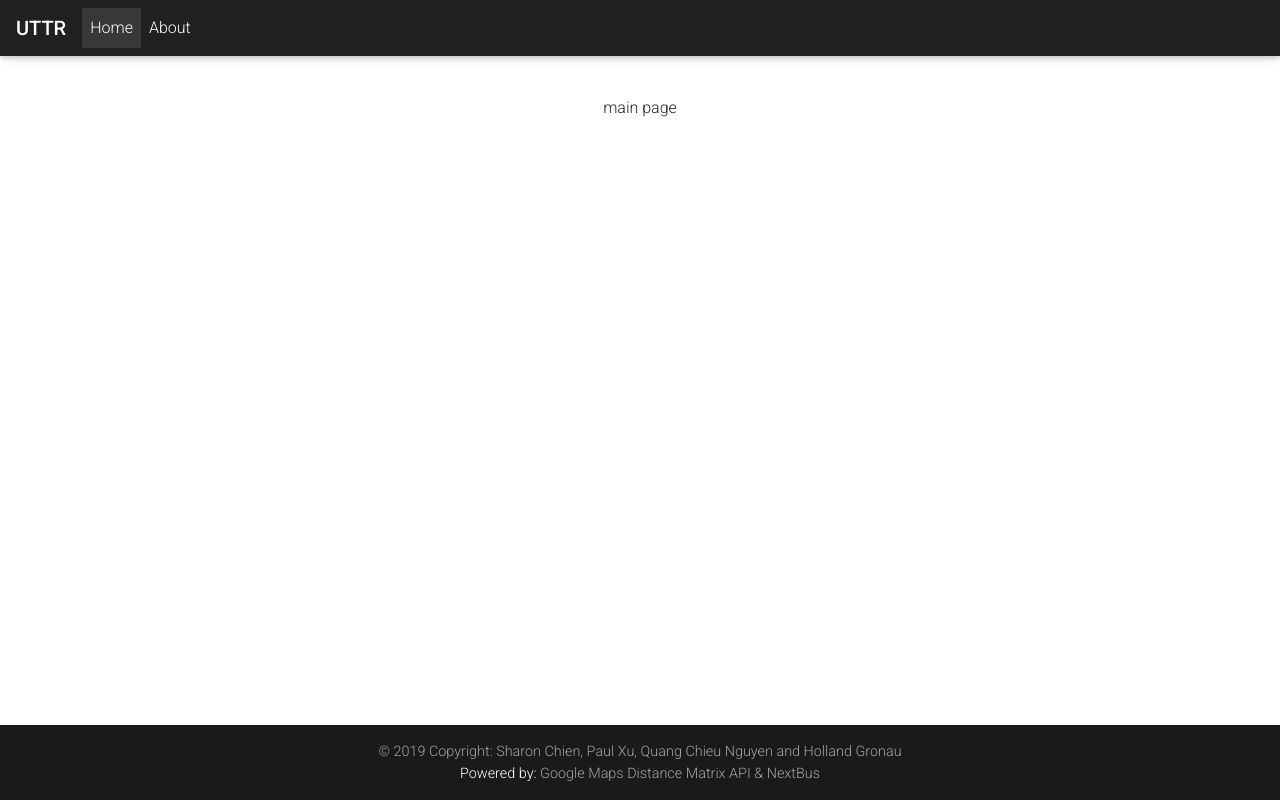
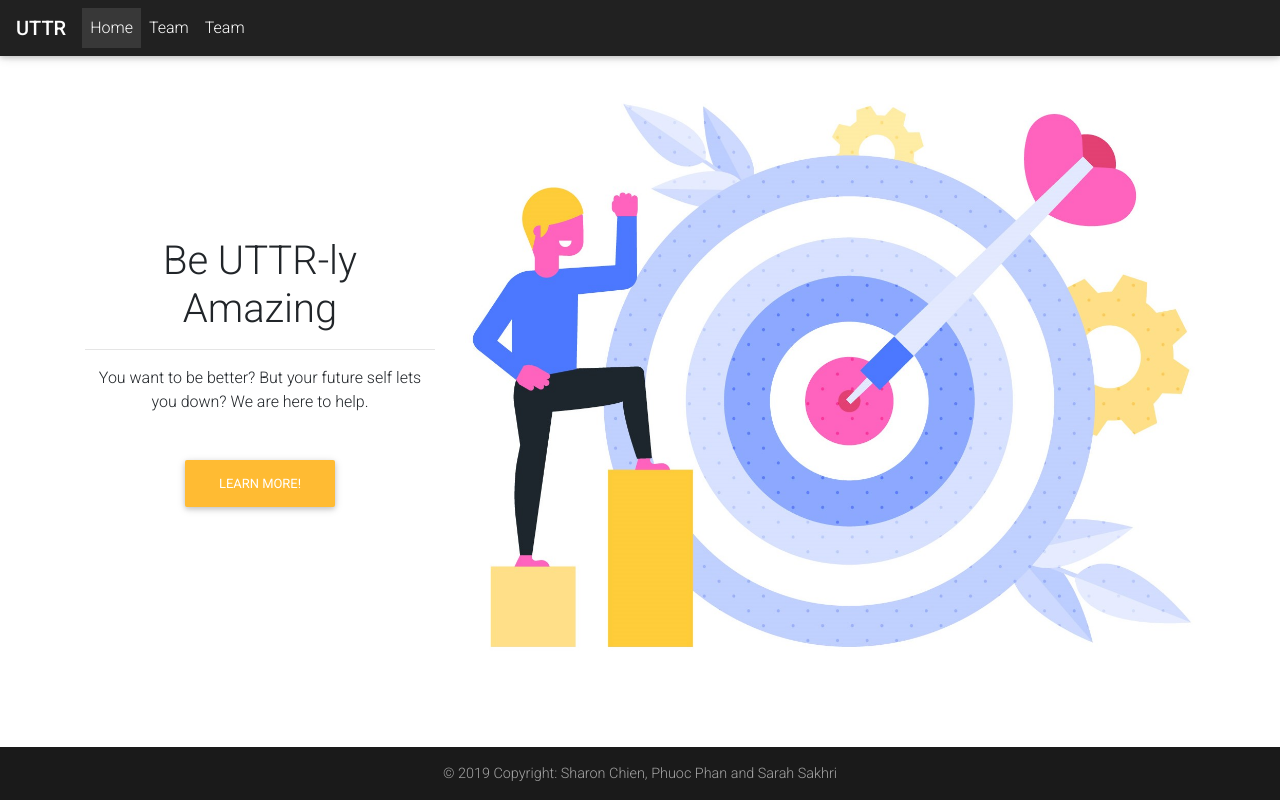
Before and after one commit to uttrly/UTTRv2, a React (Create React App) app in the folder client/: page / in a window 1280 px wide. Built offline with nearby package versions, Linux system fonts and the light colour scheme.

Commit message:
finished the team + home page

```diff
--- a/client/src/App.js
+++ b/client/src/App.js
@@ -4,7 +4,8 @@ import './App.css';
 import Nav from './components/Nav'
 import Footer from './components/Footer'
 import Main from './pages/Main'
-import AboutPage from './pages/About'
+import TeamPage from './pages/Team'
+import About from './pages/About'
 import Err from './pages/404'
 import Signin from './pages/Signin'
 import Signup from './pages/Signup'
@@ -16,7 +17,8 @@ function App() {
         <Nav />
           <Switch>
             <Route exact path="/" component={Main}/>
-            <Route exact path="/about" component={AboutPage}/>
+            <Route exact path="/team" component={TeamPage}/>
+            <Route exact path="/about" component={About}/>
             <Route exact path="/signin" component={Signin}/>
             <Route exact path="/signup" component={Signup}/>
             <Route component={Err} />
--- a/client/src/components/Footer/index.js
+++ b/client/src/components/Footer/index.js
@@ -6,8 +6,7 @@ const FooterPage = () => {
     <MDBFooter color="elegant-color-dark" className="font-small mt-4">
       <div className="footer-copyright text-center py-3">
         <MDBContainer fluid>
-          &copy; {new Date().getFullYear()} Copyright: Sharon Chien, Paul Xu, Quang Chieu Nguyen and Holland Gronau<br></br>
-          <a href="/signin">Powered by:</a><span> Google Maps Distance Matrix API &amp; NextBus</span>
+          &copy; {new Date().getFullYear()} Copyright: Sharon Chien, Phuoc Phan and Sarah Sakhri
         </MDBContainer>
       </div>
     </MDBFooter>
--- a/client/src/components/Nav/index.js
+++ b/client/src/components/Nav/index.js
@@ -35,7 +35,10 @@ class FixedNavbar extends React.Component {
                   <MDBNavLink to="/" >Home</MDBNavLink>
                 </MDBNavItem>
                 <MDBNavItem className={window.location.pathname === "/about" && "active"} onClick={this.toggleActive}>
-                  <MDBNavLink to="/about" >About</MDBNavLink>
+                  <MDBNavLink to="/about" >Team</MDBNavLink>
+                </MDBNavItem>
+                <MDBNavItem className={window.location.pathname === "/team" && "active"} onClick={this.toggleActive}>
+                  <MDBNavLink to="/team" >Team</MDBNavLink>
                 </MDBNavItem>
               </MDBNavbarNav>
               <MDBNavbarNav right>
--- a/client/src/pages/404/index.js
+++ b/client/src/pages/404/index.js
@@ -3,11 +3,6 @@ import { MDBContainer, MDBRow, MDBCol, MDBBtn, } from 'mdbreact';
 import '../pageStyle.css';
 
 class Err extends React.Component {
-  constructor(props){
-    super(props)
-    this.state = {
-    };
-  }
 
   render() {
     return(
--- a/client/src/pages/About/index.js
+++ /dev/null
@@ -1,26 +0,0 @@
-import React from "react";
-import { MDBContainer, MDBRow, MDBCol, MDBCard, MDBCardBody, MDBCardTitle, MDBCardText, MDBCardImage } from 'mdbreact';
-import image from "../../image/sharon"
-
-const AboutPage = () => {
-    return (
-      <MDBContainer id="about" className="mt-5 pt-5 mainContainer text-dark">
-          <h3>UTTR is brought to you by:</h3>
-          <br></br>
-          <MDBRow>
-              <MDBCol className="col-xl-3 col-md-6 mb-4">
-                <MDBCard>
-                    <MDBCardImage src="../image/sharon2.jpg"></MDBCardImage>
-                    <MDBCardBody>
-                        <MDBCardTitle>Sharon Chien</MDBCardTitle>
-                        <MDBCardText href="https://kinla.github.io/Me/">Portfolio</MDBCardText>
-                    </MDBCardBody>
-                </MDBCard>
-              </MDBCol>
-          </MDBRow>
-
-      </MDBContainer>
-    );
-  }
-
-  export default AboutPage;
--- a/client/src/pages/Main/index.js
+++ b/client/src/pages/Main/index.js
@@ -1,6 +1,7 @@
 import React from 'react';
 import { MDBContainer, MDBRow, MDBCol, MDBBtn, } from 'mdbreact';
 import '../pageStyle.css'
+import target from '../../image/target.jpg'
 
 
 class Main extends React.Component {
@@ -13,7 +14,18 @@ class Main extends React.Component {
   render() {
       return(
         <MDBContainer className="text-center mt-5 pt-5 mainContainer">
-        main page
+          <MDBRow className="align-items-center">
+            <MDBCol size="md-4 sm-12" className="ml-auto">
+              <h1>Be UTTR-ly Amazing</h1>
+              <hr/>
+              <p>You want to be better? But your future self lets you down? We are here to help.</p>
+              <br></br>
+              <MDBBtn color="warning">Learn More!</MDBBtn>
+            </MDBCol>
+            <MDBCol>
+              <img src={target} alt="logo" className="logoImg"></img>
+            </MDBCol>
+          </MDBRow>
         </MDBContainer>
       );
     }
--- /dev/null
+++ b/client/src/pages/Team/index.js
@@ -0,0 +1,46 @@
+import React from "react";
+import { MDBContainer, MDBRow, MDBCol, MDBCard, MDBCardBody, MDBCardTitle, MDBCardText, MDBCardImage, MDBBtn } from 'mdbreact';
+import sharon from "../../image/sharon2.jpg"
+import phuoc from "../../image/phuoc2.jpg"
+import sarah from "../../image/sarah2.jpg"
+
+const AboutPage = () => {
+    return (
+      <MDBContainer id="about" className="mt-5 pt-5 mainContainer text-dark">
+          <h3 >UTTR is brought to you by:</h3>
+          <br></br>
+          <MDBRow>
+              <MDBCol className="col-xl-3 col-md-6 col-sm-12 ml-auto mb-4">
+                <MDBCard>
+                    <MDBCardImage src={sharon} top></MDBCardImage>
+                    <MDBCardBody className="text-center">
+                        <MDBCardTitle>Sharon Chien</MDBCardTitle>
+                        <MDBBtn color="warning" href="https://kinla.github.io/Me/" target="_blank">Portfolio</MDBBtn>
+                    </MDBCardBody>
+                </MDBCard>
+              </MDBCol>
+              <MDBCol className="col-xl-3 col-md-6 col-sm-12 mb-4">
+                <MDBCard>
+                    <MDBCardImage src={phuoc} top></MDBCardImage>
+                    <MDBCardBody className="text-center">
+                        <MDBCardTitle>Phuoc Phan</MDBCardTitle>
+                        <MDBBtn color="warning" href="https://pphan93.github.io/Updated-Portfolio/" target="_blank">Portfolio</MDBBtn>
+                    </MDBCardBody>
+                </MDBCard>
+              </MDBCol>
+              <MDBCol className="col-xl-3 col-md-6 col-sm-12 mb-4 mr-auto">
+                <MDBCard>
+                    <MDBCardImage src={sarah} top></MDBCardImage>
+                    <MDBCardBody className="text-center">
+                        <MDBCardTitle>Sarah Sakhri</MDBCardTitle>
+                        <MDBBtn color="warning" href="https://sarahsakhri.github.io/Updated-Portfolio/" target="_blank">Portfolio</MDBBtn>
+                    </MDBCardBody>
+                </MDBCard>
+              </MDBCol>
+          </MDBRow>
+
+      </MDBContainer>
+    );
+  }
+
+  export default AboutPage;
--- a/client/src/pages/pageStyle.css
+++ b/client/src/pages/pageStyle.css
@@ -1,5 +1,5 @@
 .mainContainer {
-    min-height: calc(100vh - 147px);
+    min-height: calc(100vh - 125.5px);
     /* position: relative; */
 }
 
--- a/package.json
+++ b/package.json
@@ -29,7 +29,7 @@
     "AWS",
     "S3"
   ],
-  "author": "Sharon Chien, Phouc Phan, Sarah Sakhri",
+  "author": "Sharon Chien, Phuoc Phan, Sarah Sakhri",
   "license": "MIT",
   "bugs": {
     "url": "https://github.com/uttrly/UTTRv2/issues"
```
